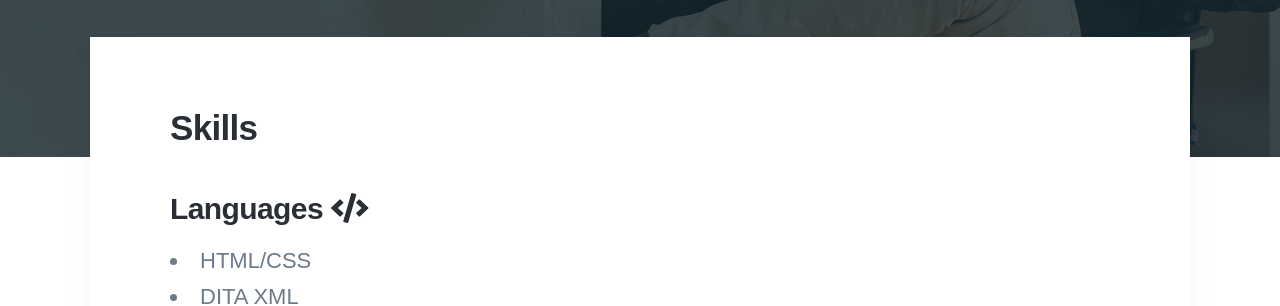
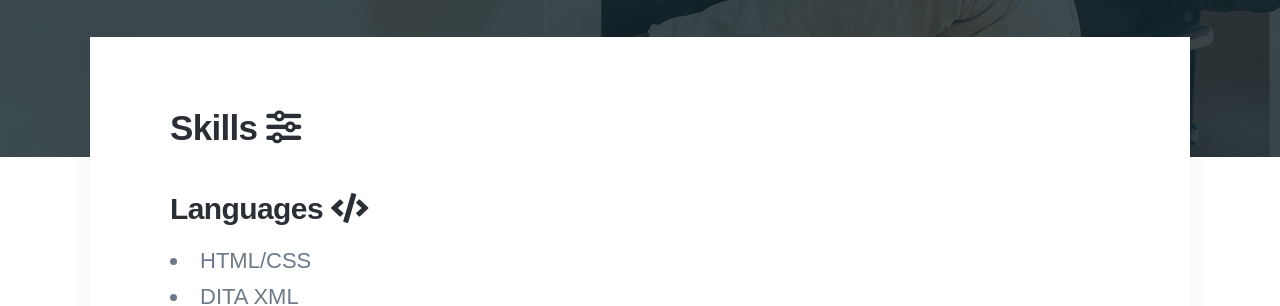
Before and after one commit to emilyrushton/emilyrushton.github.io, a Jekyll site: the page built from index.html, in a window 1280 px wide. Shown: the part 545-851 px from the top of the page. Built offline with Jekyll 4.4.1, drawn with Linux system fonts in a browser that asks for light colours; nearby versions of some CDN libraries; some web fonts are replaced.

Commit message:
Update index.html

```diff
--- a/index.html
+++ b/index.html
@@ -26,7 +26,7 @@ featured_image: /images/demo/home.jpg
 	<div class="wrap">
 			<article class="single-post">
 				<div>
-					<h2>Skills</h2>
+					<h2>Skills <i class="fa-solid fa-sliders"></i></h2>
 					<h3>Languages <i class="fas fa-code"></i></h3>
 					<ul>
 						<li>HTML/CSS</li>
```
